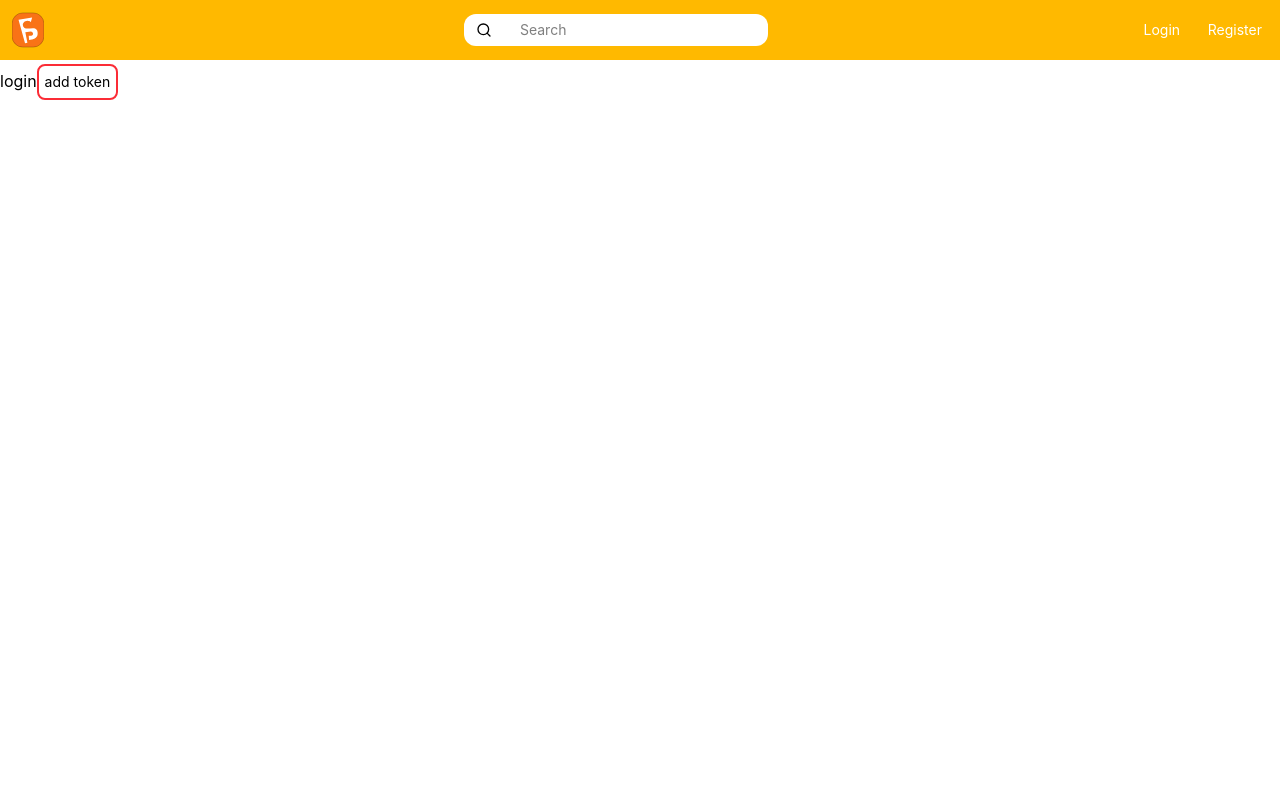
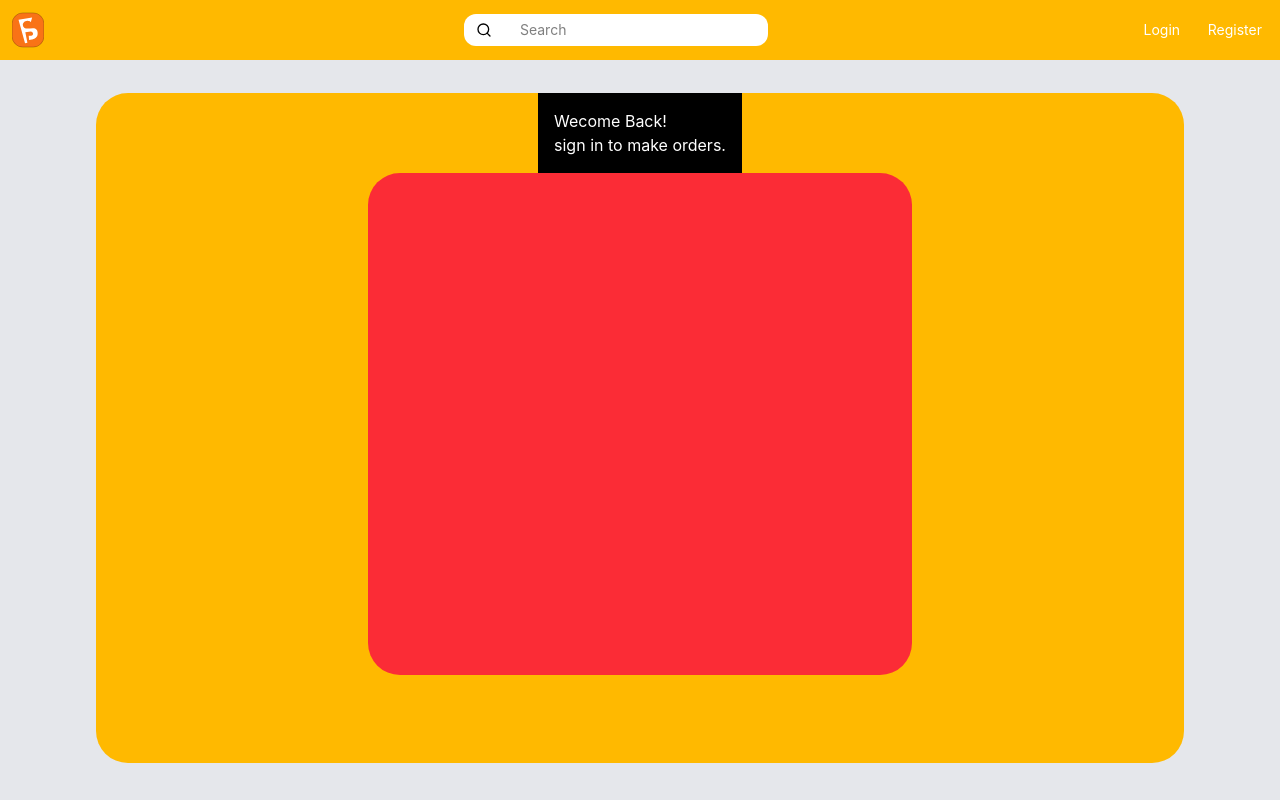
Before and after one commit to pjayaprakash072-jp/FoodStack_Client, a React (Vite) app: page /login in a window 1280 px wide. Built offline with nearby package versions, Linux system fonts and the light colour scheme; no server answers.

Commit message:
Basic layout for Login is Added

```diff
--- a/src/components/Layout/DashboardLayout.jsx
+++ b/src/components/Layout/DashboardLayout.jsx
@@ -8,7 +8,7 @@ const DashboardLayout = ({children}) => {
     <div>
         <Navbar openSidebar={() => setOpen(true)}/>
         <Sidebar open={open} CloseSidebar={()=>setOpen(false)}/>
-          <main className="pt-14 md:pt-16">
+          <main className="main">
             {children}
           </main>
     </div>
--- a/src/index.css
+++ b/src/index.css
@@ -106,3 +106,42 @@ that means entire screen. */
   py-0.5 md:py-1.5
   w-full
 }
+.main{
+  @apply
+  w-auto
+  h-screen
+  pt-14
+  bg-gray-300
+  flex
+
+}
+.form-page{
+  @apply flex-1
+  bg-gray-200
+  flex
+  items-center
+  justify-center
+}
+.form-card{
+  @apply
+  w-[85%]
+  h-[90%]
+  bg-amber-400
+
+  rounded-4xl
+  flex flex-col
+  items-center
+}
+.form-head{
+  @apply
+  bg-black
+  text-white
+  p-4
+}
+.form{
+  @apply
+  w-1/2
+  h-3/4
+  bg-red-500
+  rounded-4xl
+}
--- a/src/pages/Auth/Login.jsx
+++ b/src/pages/Auth/Login.jsx
@@ -1,8 +1,20 @@
 
 const Login = () => {
   return (
-    <div>login
-        <button className="button border-2 border-red-500 hover:bg-amber-950 hover:text-white" onClick={()=>{localStorage.setItem("user_token","abc")}}>add token</button>
+    // <div>login
+    //     <button className="button border-2 border-red-500 hover:bg-amber-950 hover:text-white" onClick={()=>{localStorage.setItem("user_token","abc")}}>add token</button>
+    // </div>
+    <div className="form-page">
+      <div className="form-card">
+        <div className="form-head">
+          <h1>Wecome Back!</h1>
+          <p>sign in to make orders.</p>
+        </div>
+
+        <form className="form">
+
+        </form>
+      </div>
     </div>
   )
 }
```
